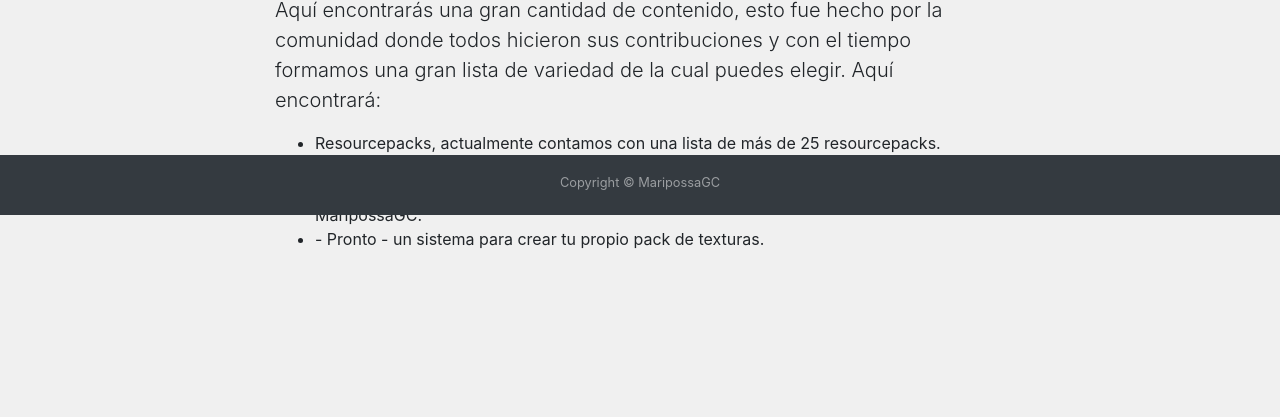
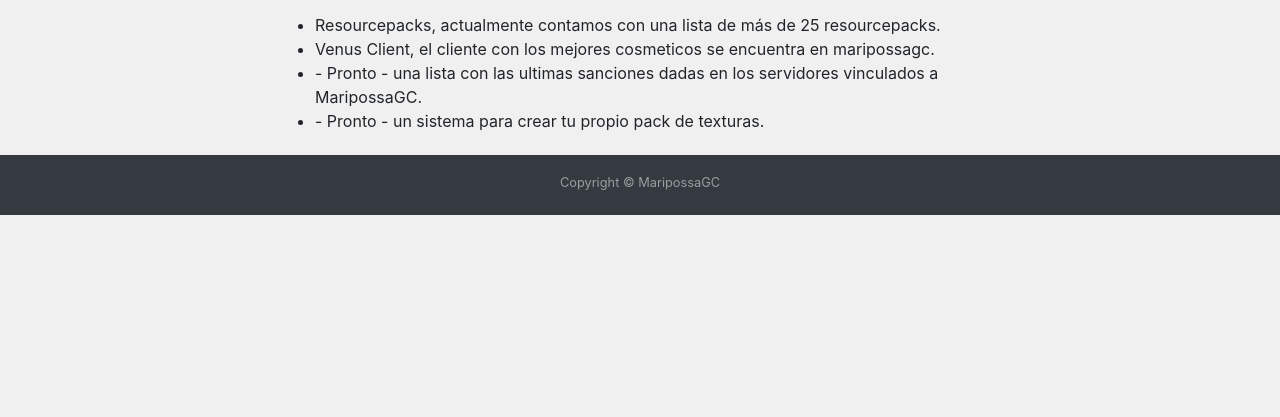
Before and after one commit to MaripossaGC/MaripossaGC.github.io, a plain HTML site: page index.html in a window 1280 px wide. Shown: the part 585-1002 px from the top of the page. After the commit the page ends 800 px from the top, so only its background shows below. Drawn offline with nearby package versions, Linux system fonts and the light colour scheme; a script that the page names is missing.

Commit message:
Update main.css

```diff
--- a/assets/css/main.css
+++ b/assets/css/main.css
@@ -38,12 +38,12 @@ header {
 }
 
 section {
-  padding: 150px 0;
+  padding: 32px 0;
 }
 
 .bf-main {
-    background-image: url("https://raw.githubusercontent.com/MaripossaGC/maripossagc.github.io/master/assets/img/splash_1.png");
-	background-size: cover;
+  background-image: url("https://raw.githubusercontent.com/MaripossaGC/maripossagc.github.io/master/assets/img/splash_1.png");
+  background-size: cover;
 
 }
 
```
